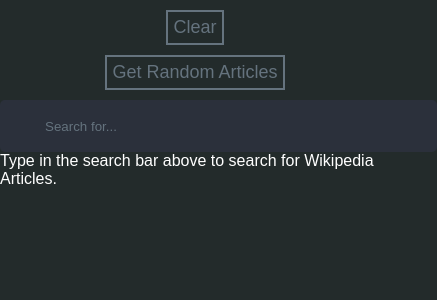
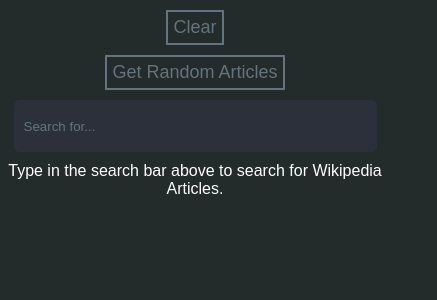
Before and after one commit to CrumrineCoder/wikipediaviewerreact, a React (Create React App) app: page / in a window 390 px wide. Shown: the top 300 px of the page, 437 px wide, since content can reach past the window. Built offline with nearby package versions, Linux system fonts and the light colour scheme.

Commit message:
CSS is pretty much finished

```diff
--- a/src/App.css
+++ b/src/App.css
@@ -8,61 +8,28 @@
 
 }
 
-/* Header */
-nav {
-  background: black;
-  padding-bottom: 10px;
-  padding-top: 10px;
-  width: 100%;
-  font-family: sans-serif;
-  font-family: "Circle", Verdana, Tahoma;
-  text-align: center;
-  vertical-align: middle;
-  position: fixed;
-  bottom: 0;
-}
-
-#nic {
-  color: #40CC33;
-  text-decoration: none;
-}
-
-#nic:hover {
-  color: #4A9943;
-}
-
 /* Search Bar */
-
-.icon {
-  position: absolute;
-  margin-left: 17px;
-  margin-top: 17px;
-  z-index: 1;
-  color: #4f5b66;
-}
-
 #searchContainer{
   vertical-align: middle;
   white-space: nowrap;
   position: relative;
   margin: 10px auto;
   width: 35%;
-
 }
 
 #searchContainer input {
-
   width: 90%;
   height: 50px;
   background: #2b303b;
   border: none;
   font-size: 10pt;
-  float: left;
   color: #63717f;
-  padding-left: 45px;
+  padding-left: 10px;
   -webkit-border-radius: 5px;
   -moz-border-radius: 5px;
   border-radius: 5px;
+  display: block;
+  margin: 0 auto;
   -webkit-transition: background 1s ease;
   -moz-transition: background 1s ease;
   -ms-transition: background 1s ease;
@@ -95,6 +62,10 @@
   background: #ffffff;
 }
 
+.entry p{
+  text-align: center;
+  margin: 10px auto;
+}
 
 button{
  margin: 10px auto;
@@ -126,26 +97,18 @@
   padding: 14px 25px;
   text-align: center;
   text-decoration: none;
-  display: inline-block;
-  margin-bottom: 10px;
   width: 75%;
+  margin: 10px auto;
+  display: block;
+  box-shadow: 0 4px 4px rgba(0, 0, 0, .25);
 }
-
-
 
 .article:hover{
 	background: #A32D1B;
-}
-#contentContainer{
-	 text-align: center;
-   margin: 100px 0px;
 }
 
 @media screen and (max-width: 800px) {
 	#searchContainer{
 		width: 100%;
 	}
-	#searchContainer input {
-		width: 100%;
-	}
 }
--- a/src/App.js
+++ b/src/App.js
@@ -1,7 +1,4 @@
-
-
 import React, { Component } from 'react';
-import logo from './logo.svg';
 import './App.css';
 
 class App extends Component {
@@ -11,12 +8,6 @@
         <Article />
       </div>
     );
-  }
-}
-
-class Newspaper extends Component {
-  renderArticle(i) {
-    return <Article value={i} />;
   }
 }
 
@@ -68,9 +59,7 @@
     this.setState({
       query: this.search.value
     }, () => {
-      //   if (this.state.query && this.state.query.length > 1) {
       this.fetchData();
-      //}
     })
   }
 
@@ -129,13 +118,10 @@
             value={this.state.query}
           />
         </div>
-        <APIDATA id="contentContainer" magazine={this.state.magazine} query={this.state.query} />
+        <APIDATA magazine={this.state.magazine} query={this.state.query} />
       </div>
     );
   }
 }
 
-
-
-
 export default App;
```
